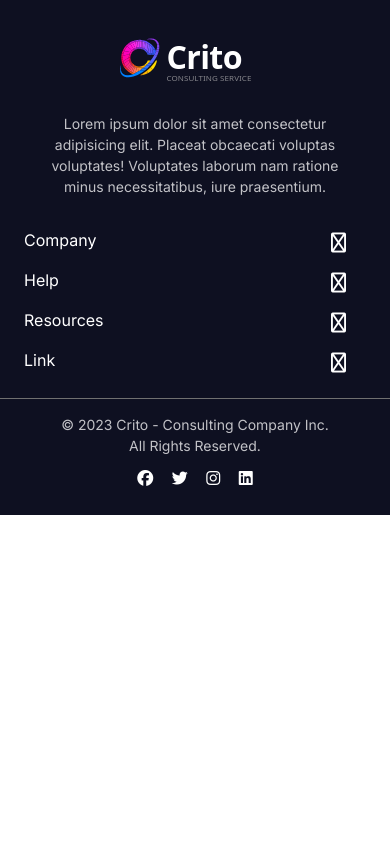
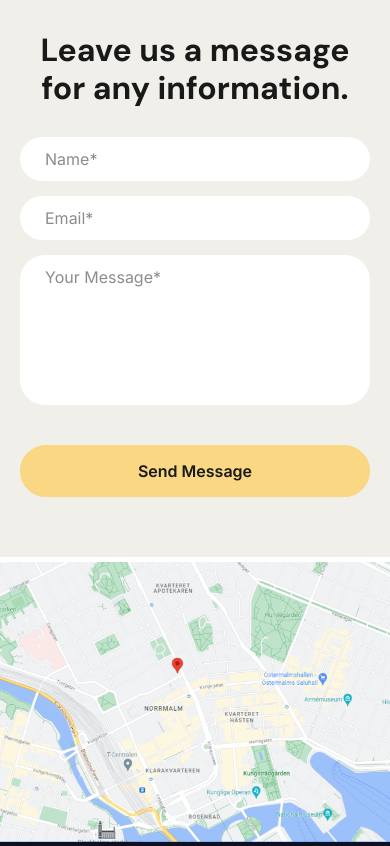
Before and after one commit to SiliciumCampus/uppg-crito, a plain HTML site: page html/contact.html in a window 390 px wide. Shown: the part 880-1726 px from the top of the page. Before the commit the page ends 1395 px from the top, so only its background shows below. Drawn offline with nearby package versions, Linux system fonts and the light colour scheme; a script that the page names is missing.

Commit message:
uppdatering, contactpage färdig

```diff
--- a/css/contact.scss
+++ b/css/contact.scss
@@ -145,6 +145,9 @@ button,a {
         font-size: 16px;
         font-weight: 300;
         padding-right: 20px;
+        &:hover {
+            color: #f94d1c;
+        }
     }
     p {
         display: inline;
@@ -200,6 +203,16 @@ button,a {
             margin:0;
         }
     }
+}
+
+.forminput {
+    display:block;
+    width:100%;
+
+    margin-bottom: 15px;
+    border: none;
+    border-radius: 25px;
+    padding: 10px;
 }
 
 header{
@@ -409,9 +422,48 @@ main {
 
     }
     .leave-message {
+        padding-bottom: 120px;
         .container {
+            background-color: #F0EFE9;
+            padding: 140px 170px 110px 170px;
+            align-items: center;
+            p {
+                color: #191919;
+                font-family: 'DM sans', sans-serif;
+                font-weight: 700;
+                font-size: 45px;
+                line-height: 1.2;
+            }
+            .message {
+                margin-top: 30px;
+                ::placeholder {
+                    color: #8c8c8c;
+                    font-family: 'Inter', sans-serif;
+                    font-size: 16px;
+                    font-weight: 400;
+                    padding-left: 15px;
+                }
+                textarea {
+                    resize: none;
+                    height: 150px;
 
+                    margin-bottom: 40px;
+                }
+                button {
+                    width: 100%;
+                }
+            }
         }
+    }
+    .map {
+        img {
+            height: auto;
+            width: 100%;
+        }
+        .contact-map {
+            display: none;
+        }
+
     }
 }
 
@@ -639,6 +691,17 @@ footer {
 
 /*Surfplatta porträtt eller mindre*/
 @media (max-width: 992px){
+    main {
+        .leave-message {
+            padding-bottom: 70px;
+            .container {
+                padding: 120px 90px 90px 90px;
+                p {
+                    font-size: 40px;
+                }
+            }
+        }
+    }
     footer {
         .footer-section {
             padding-bottom: 15px;
@@ -683,6 +746,15 @@ footer {
                 }
                .first {
                     border: none;
+                }
+            }
+        }
+        .leave-message {
+            padding-bottom: 5px;
+            .container {
+                padding: 70px 20px 60px 20px;
+                p {
+                    font-size: 32px;
                 }
             }
         }
@@ -764,7 +836,16 @@ footer {
 }
 /*Extra små mobiler*/
 @media (max-width: 340px) {
-
+    main {
+        .leave-message {
+            .container {
+                padding: 70px 15px 60px 15px;
+                p {
+                    font-size: 25px;
+                }
+            }
+        }
+    }
     footer {
         .footer-section {
             padding-bottom: 15px;
@@ -802,6 +883,9 @@ footer {
         }
     }
 }
+
+
+/*Surfplatta porträtt eller större*/
 @media (min-width:768px) {
     main {
         .contact-info {
@@ -879,6 +963,14 @@ footer {
                         padding-right: 0px;
                     }
                 }
+            }
+        }
+        .map {
+            .contact-map {
+                display: inline;
+            }
+            .contact-map-small {
+                display: none;
             }
         }
     }
--- a/html/contact.html
+++ b/html/contact.html
@@ -92,7 +92,6 @@
         </header>
 
         <main>
-            Contactpage is under construction
             <!-- Banner -->
             <section class="contact-banner">
                 <div class="banner">
@@ -141,10 +140,23 @@
             <!-- Leave-a-message -->
             <section class="leave-message">
                 <div class="container">
+                    <p>Leave us a message <br>for any information.</p>
+
+                    <form class="message" method="post" action="">
+                        <input class="forminput" type="text" name="m-name" placeholder="Name*" tabindex="1">
+                        <input class="forminput" type="email" name="m-email" placeholder="Email*" tabindex="2">
+                        <textarea class="forminput" name="m-message" placeholder="Your Message*" tabindex="3"></textarea>
+
+                        <button class="btn-theme-yellow" type="submit">Send Message</button>
+                    </form>
 
                 </div>
             </section>
             <!-- Map -->
+            <section class="map">
+                <img class="contact-map" src="/images/contact-map.png">
+                <img class="contact-map-small" src="/images/contact-map-small.png" alt="">
+            </section>
         </main>
 
         <footer>
```
Also changed, not shown: css/contact.css.
